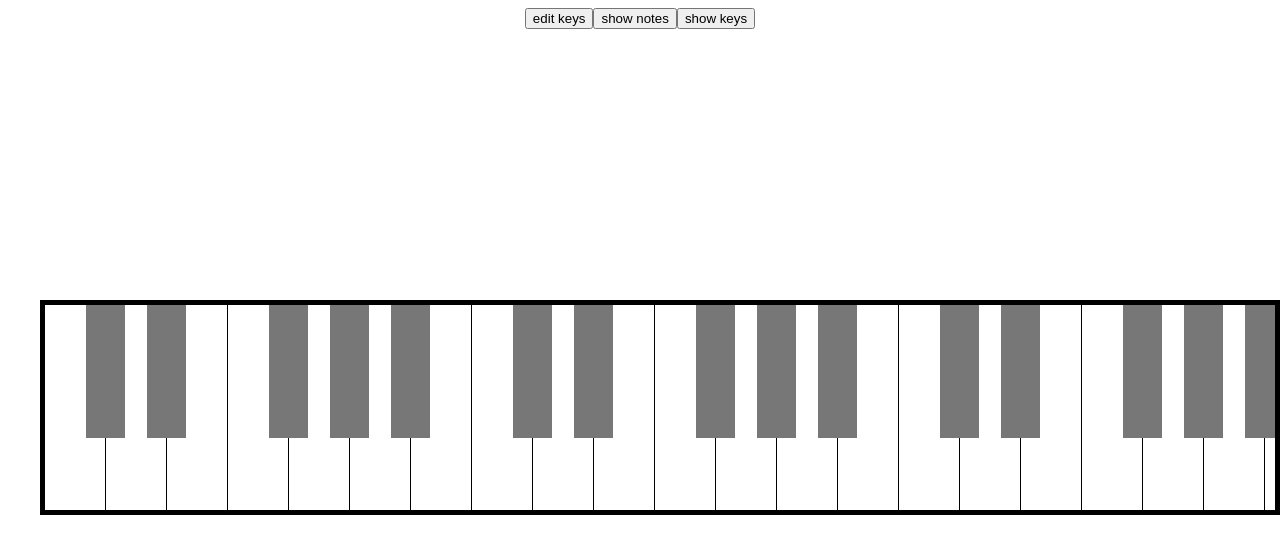
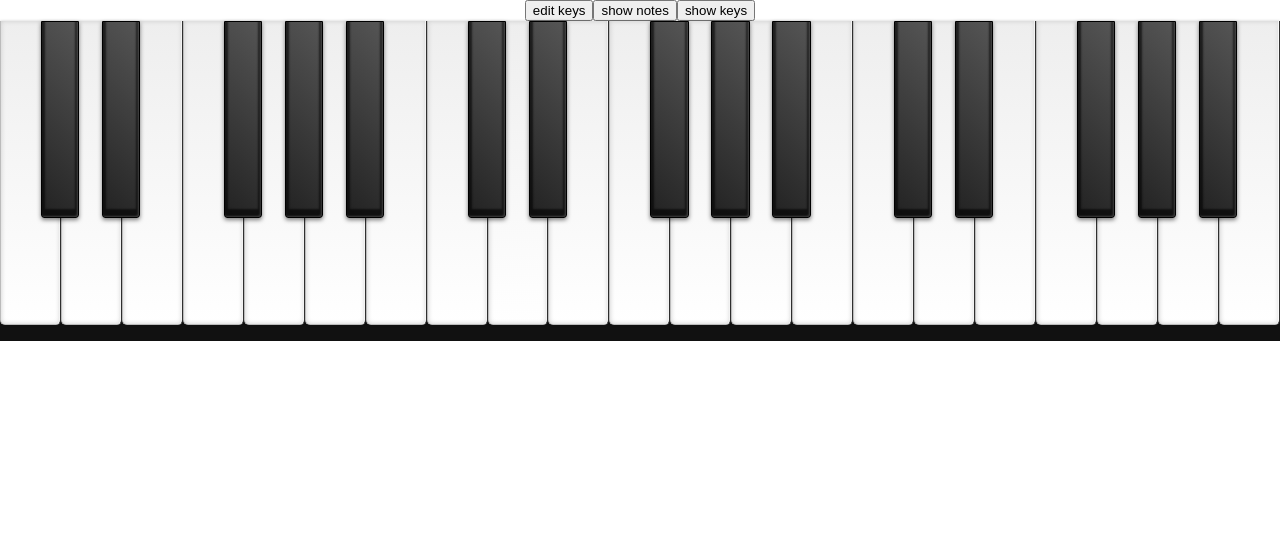
Before and after one commit to MicuEmerson/visual-piano, a Vue app: page / in a window 1280 px wide. Shown: the top 554 px of the page. Built offline with nearby package versions, Linux system fonts and the light colour scheme; no server answers.

Commit message:
added some new css for piano keys

```diff
--- a/src/App.vue
+++ b/src/App.vue
@@ -175,36 +175,43 @@ export default {
 </script>
 
 <style>
-#app {
-  font-family: Avenir, Helvetica, Arial, sans-serif;
-  -webkit-font-smoothing: antialiased;
-  -moz-osx-font-smoothing: grayscale;
+* {
+  box-sizing:border-box
+}
+
+body {
+  margin:0;
   text-align: center;
-  color: #2c3e50;
 }
 
 .piano-container {
   position: absolute;
-  top: 300px;
-  left: calc(50% - 600px);
-  border: 5px solid black;
-  height: 205px;
-  overflow: hidden;
+  height: 40%;
+  width: 100%;
+  background-color: #111;
 }
 
 .white-note {
-  height: 100%;
-  width: 60px;
   float: left;
   position: relative;
-  background: white;
-  overflow: visible;
-  border-right: 1px solid black;
-  color: #000000;
+  color: black;
+  height:95%;
+  width:4.761%;
+  border-left:1px solid #bbb;
+  border-bottom:1px solid #bbb;
+  border-right: 1px solid #333;
+  border-radius:0 0 5px 5px;
+  box-shadow:-1px 0 0 rgba(255,255,255,0.8) inset,0 0 5px #ccc inset,0 0 3px rgba(0,0,0,0.2);
+  background:linear-gradient(to bottom,#eee 0%,#fff 100%)
 }
 
-.white-pressed{
-  background: lightgray !important;
+.white-pressed {
+  border-top:1px solid #777;
+  border-left:1px solid #999;
+  border-bottom:1px solid #999;
+  border-right: 1px solid #777;
+  box-shadow:2px 0 3px rgba(0,0,0,0.1) inset,-5px 5px 20px rgba(0,0,0,0.2) inset,0 0 3px rgba(0,0,0,0.2);
+  background:linear-gradient(to bottom,#fff 0%,#e9e9e9 100%)
 }
 
 .black-note {
@@ -213,12 +220,16 @@ export default {
   width: 65%;
   left: 68%;
   z-index: 1;
-  background: #777;
   color: white;
+  border:1px solid #000;
+  border-radius:0 0 3px 3px;
+  box-shadow:-1px -1px 2px rgba(255,255,255,0.2) inset,0 -5px 2px 3px rgba(0,0,0,0.6) inset,0 2px 4px rgba(0,0,0,0.5);
+  background:linear-gradient(45deg,#222 0%,#555 100%)
 }
 
 .black-pressed {
-  background: black;
+  box-shadow:-1px -1px 2px rgba(255,255,255,0.2) inset,0 -2px 2px 3px rgba(0,0,0,0.6) inset,0 1px 2px rgba(0,0,0,0.5);
+  background:linear-gradient(to right,#444 0%,#222 100%)
 }
 
 .key-input {
```
